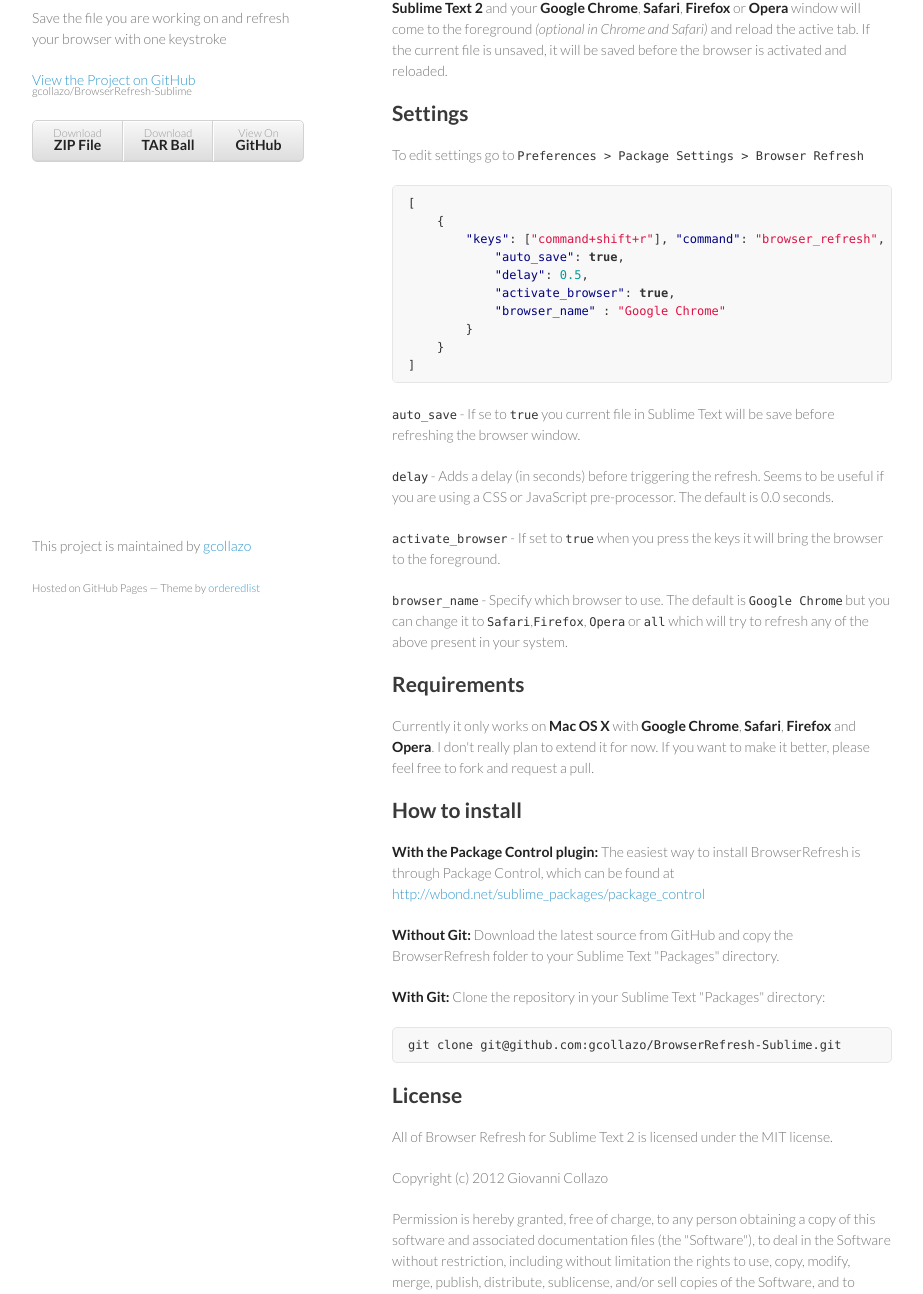
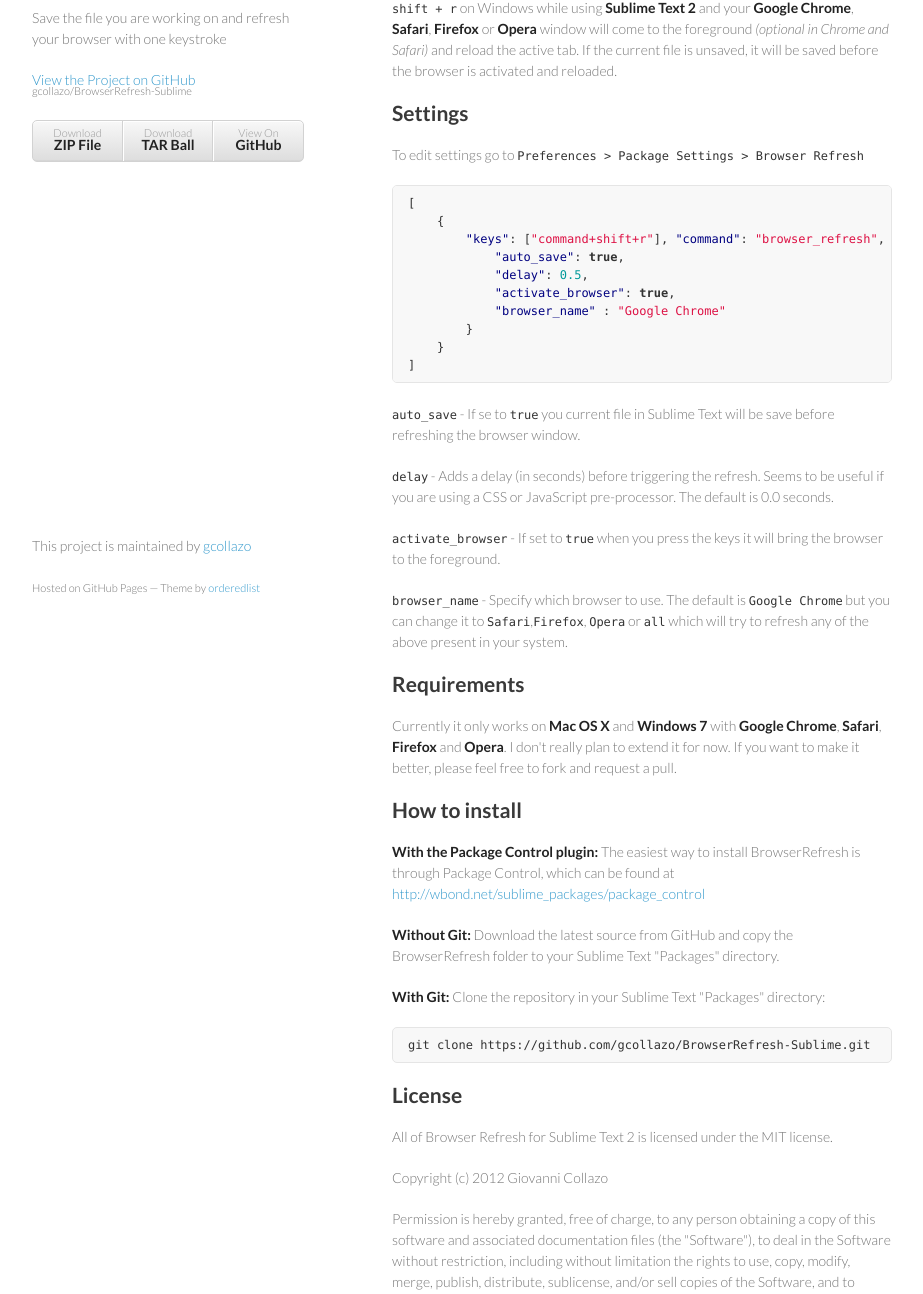
Before and after one commit to gcollazo/BrowserRefresh-Sublime, a plain HTML site: page index.html in a window 1280 px wide. Shown: the part 133-1427 px from the top of the page, without its empty margins (178-1101 px from the left). Drawn offline with Linux system fonts and the light colour scheme.

```diff
--- a/index.html
+++ b/index.html
@@ -30,7 +30,7 @@
       <section>
         <h1>Browser Refresh for Sublime Text 2</h1>
 
-<p>After installing this plugin you can hit <code>command + shift + r</code> on any window in <strong>Sublime Text 2</strong> and your <strong>Google Chrome</strong>, <strong>Safari</strong>, <strong>Firefox</strong> or <strong>Opera</strong> window will come to the foreground <em>(optional in Chrome and Safari)</em> and reload the active tab. If the current file is unsaved, it will be saved before the browser is activated and reloaded.</p>
+<p>After installing this plugin you can hit <code>command + shift + r</code> on Mac OS X or <code>ctrl + shift + r</code> on Windows while using  <strong>Sublime Text 2</strong> and your <strong>Google Chrome</strong>, <strong>Safari</strong>, <strong>Firefox</strong> or <strong>Opera</strong> window will come to the foreground <em>(optional in Chrome and Safari)</em> and reload the active tab. If the current file is unsaved, it will be saved before the browser is activated and reloaded.</p>
 
 <h2>Settings</h2>
 
@@ -58,7 +58,7 @@
 
 <h2>Requirements</h2>
 
-<p>Currently it only works on <strong>Mac OS X</strong> with <strong>Google Chrome</strong>, <strong>Safari</strong>, <strong>Firefox</strong> and <strong>Opera</strong>. I don't really plan to extend it for now. If you want to make it better, please feel free to fork and request a pull.</p>
+<p>Currently it only works on <strong>Mac OS X</strong> and <strong>Windows 7</strong> with <strong>Google Chrome</strong>, <strong>Safari</strong>, <strong>Firefox</strong> and <strong>Opera</strong>. I don't really plan to extend it for now. If you want to make it better, please feel free to fork and request a pull.</p>
 
 <h2>How to install</h2>
 
@@ -68,7 +68,7 @@
 
 <p><strong>With Git:</strong> Clone the repository in your Sublime Text "Packages" directory:</p>
 
-<pre><code>git clone git@github.com:gcollazo/BrowserRefresh-Sublime.git
+<pre><code>git clone https://github.com/gcollazo/BrowserRefresh-Sublime.git
 </code></pre>
 
 <h2>License</h2>
```
Also changed, not shown: params.json (+1 -1 lines).
